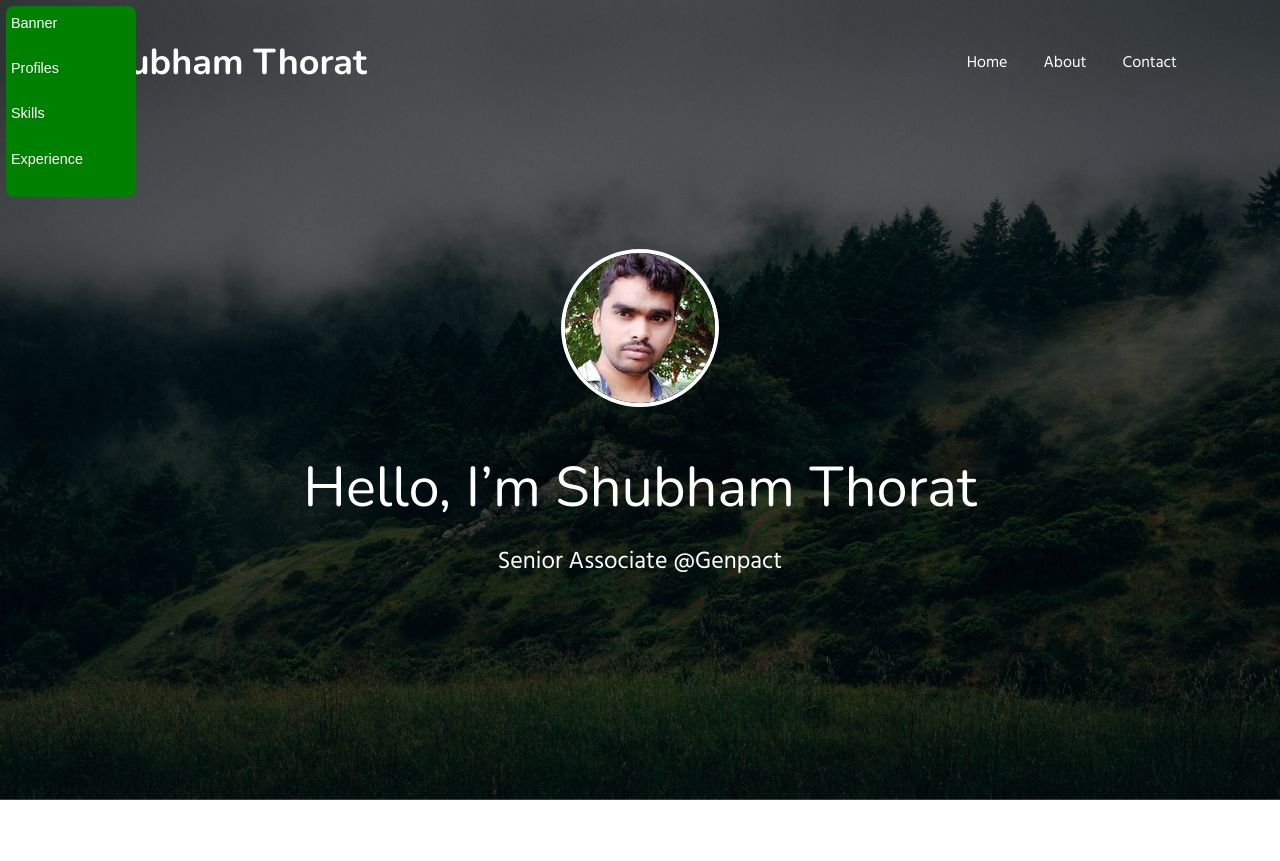
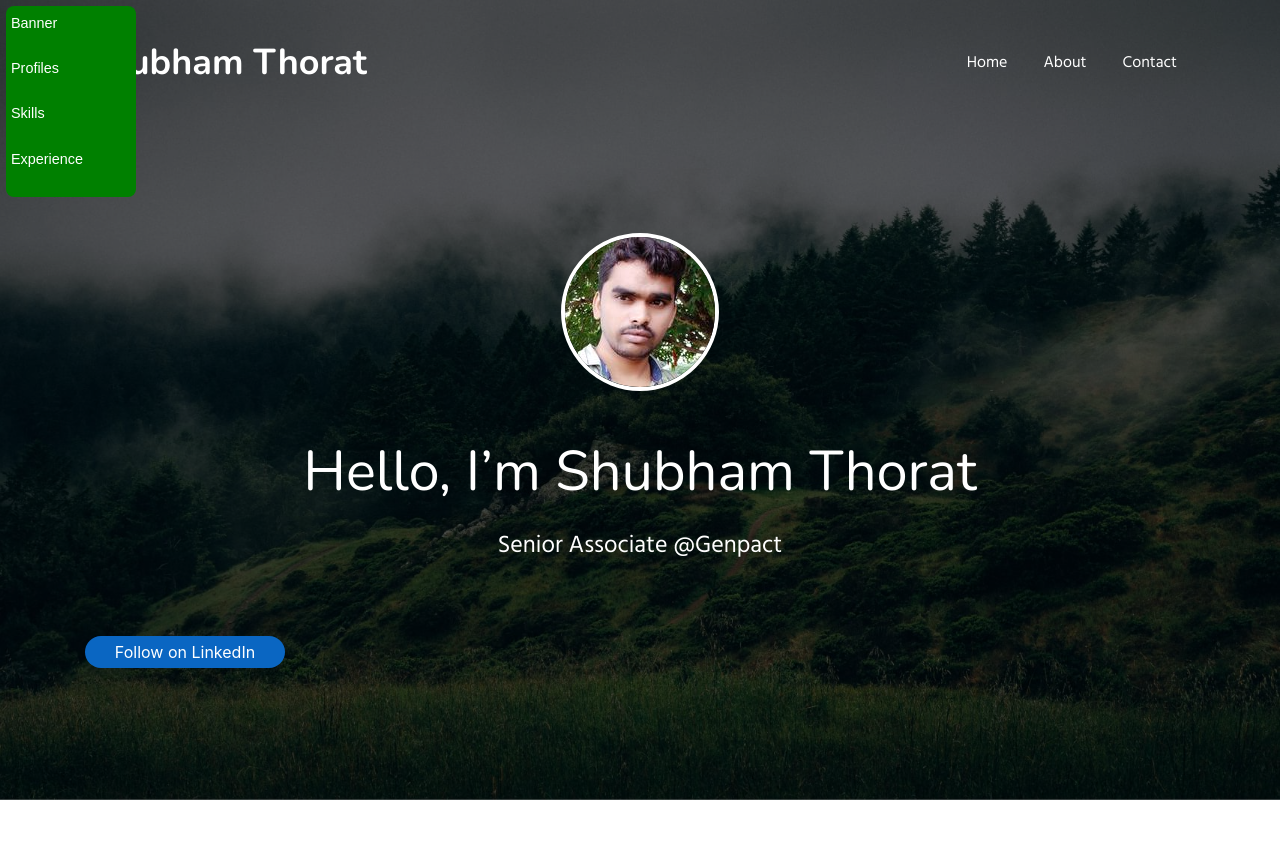
Before and after one commit to net-wizard/CICD-1, a Flask app: page / in a window 1280 px wide. Shown: the top 861 px of the page. Run offline with Flask 3, Linux system fonts and the light colour scheme; some libraries are stand-ins or nearby versions.

Commit message:
Adding follow button

```diff
--- a/templates/index.html
+++ b/templates/index.html
@@ -86,6 +86,26 @@
               <img src="{{url_for('static', filename='/images/c1.jpg')}}" alt="about image" class="img-fluid">
               <h3 class="banner-text mt-5">Hello, I’m Shubham Thorat </h3>
               <p class="my-4 mb-5">Senior Associate @Genpact</p><br>
+
+
+      <style>
+        .libutton {
+          display: flex;
+          flex-direction: column;
+          justify-content: center;
+          padding: 7px;
+          text-align: center;
+          outline: none;
+          text-decoration: none !important;
+          color: #ffffff !important;
+          width: 200px;
+          height: 32px;
+          border-radius: 16px;
+          background-color: #0A66C2;
+          font-family: "SF Pro Text", Helvetica, sans-serif;
+        }
+      </style>
+<a class="libutton" href="https://www.linkedin.com/comm/mynetwork/discovery-see-all?usecase=PEOPLE_FOLLOWS&followMember=shubham-thorat-2020" target="_blank">Follow on LinkedIn</a>
 
             </div>
           </div>
```
